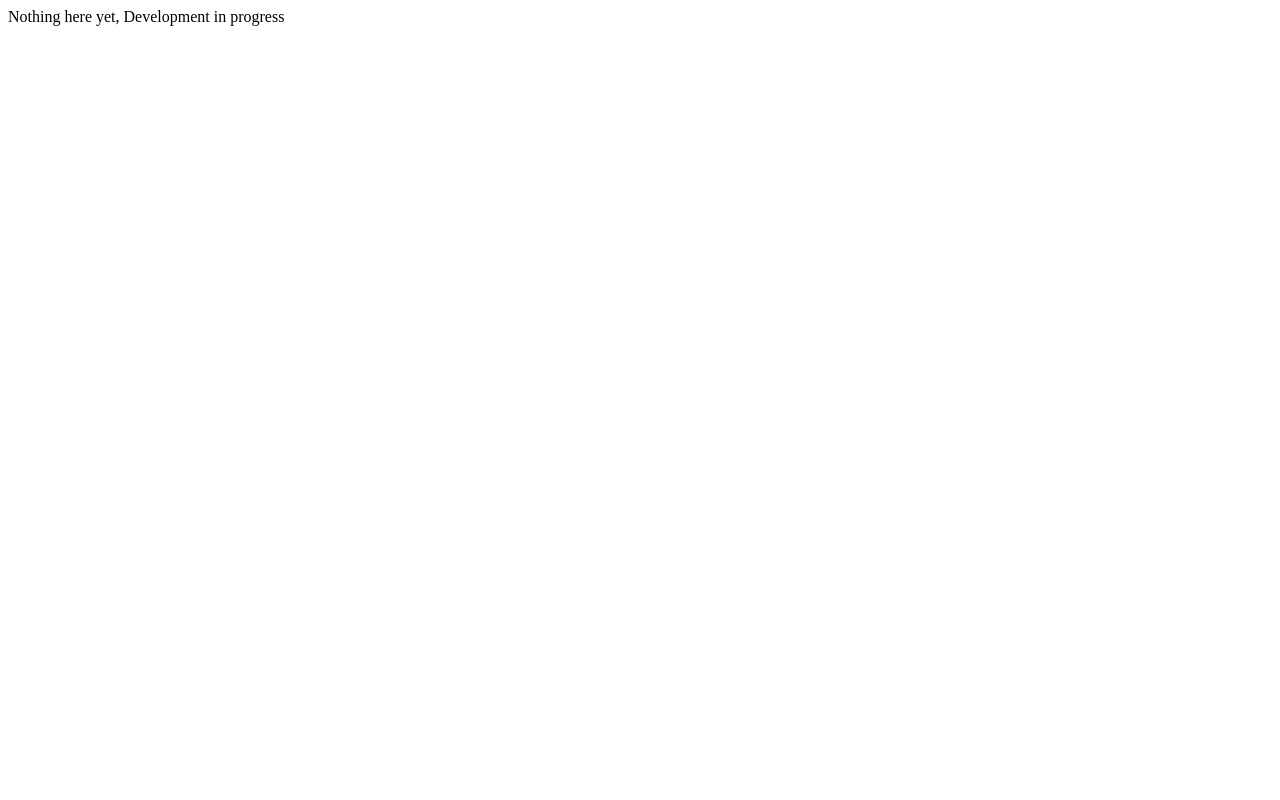
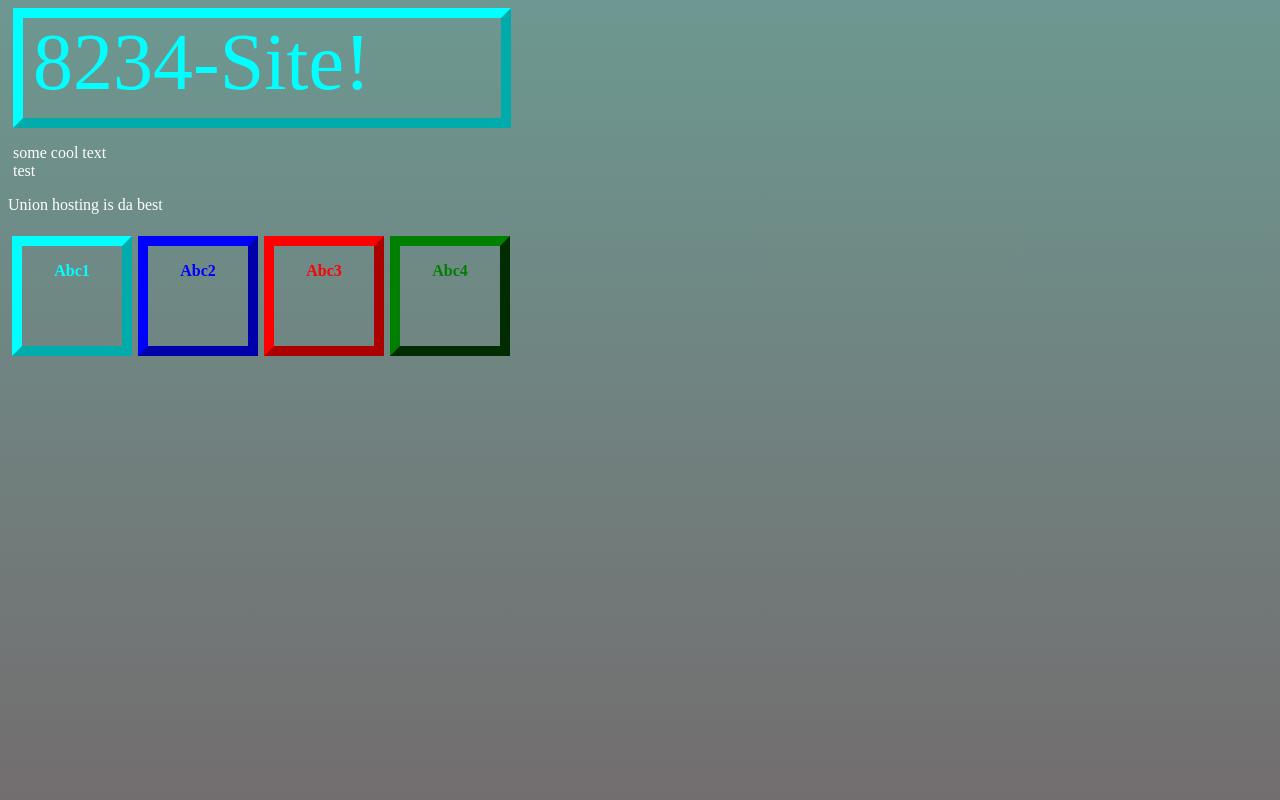
Before and after one commit to orbitalsupershell/orbitalsupershell.github.io, a plain HTML site: page index.html in a window 1280 px wide. Shown: the top 800 px of the page. Drawn offline with Linux system fonts and the light colour scheme.

Commit message:
Add files via upload

```diff
--- /dev/null
+++ b/index.css
@@ -0,0 +1,91 @@
+
+a {
+    color: rgb(0, 255, 64)
+  }
+
+
+  /* classes */
+
+
+  body.gradient1 {
+      background: rgb(2, 2, 2);
+      background: linear-gradient(180deg, rgb(109, 152, 145) 0%, rgb(118, 87, 93) 100%);
+      height: 1200px;
+      width: 600px;
+  }
+  p.title {
+      font-size: 80px;
+      margin-left: 10px;
+      margin-top: -1px;
+      font-family: system;
+  }
+  p.whitetext {
+    margin-left: 5px;
+    color: white;
+  }
+  p.centerp {
+      text-align: left;
+       margin-left: 10px;
+  }
+  div.titlebox{
+      width: 478px;
+      height: 100px;
+      border: 10px outset aqua;
+      color:aqua;
+      margin-left: 5px;
+
+  }
+
+
+
+
+   /* boxes */
+
+  #box1{
+      width: 100px;
+      height: 100px;
+      border: 10px outset aqua;
+      color:aqua;
+
+      margin-top: 1px;
+      margin-bottom: 1px;
+      margin-left: 1px;
+      margin-right: 1px;
+
+  }
+  #box2{
+      width: 100px;
+      height: 100px;
+      border: 10px outset blue;
+      color:blue;
+
+      margin-top: 1px;
+      margin-bottom: 1px;
+      margin-left: 1px;
+      margin-right: 1px;
+
+  }
+  #box3{
+      width: 100px;
+      height: 100px;
+      border: 10px outset red;
+      color:red;
+
+      margin-top: 1px;
+      margin-bottom: 1px;
+      margin-left: 1px;
+      margin-right: 1px;
+
+  }
+  #box4{
+      width: 100px;
+      height: 100px;
+      border: 10px outset green;
+      color:green;
+
+      margin-top: 1px;
+      margin-bottom: 1px;
+      margin-left: 1px;
+      margin-right: 1px;
+
+  }
--- a/index.html
+++ b/index.html
@@ -1,3 +1,38 @@
 <html>
-  Nothing here yet, Development in progress
+    <head>
+        <meta charset="utf-8">
+        <link rel="stylesheet" type="text/css" href="index.css">
+        <script src="base.js"></script>
+        <title>basic website</title>
+    </head>
+    <body class="gradient1">
+
+        <div class="titlebox">
+            <p class="title">8234-Site!</p>
+        </div>
+        <p class="whitetext">
+            some cool text     <br>
+            test
+
+        </p>
+        <p id="overwritetext">
+            This is overwritten by javascript
+        </p>
+        <table>
+            <tr>
+
+            </tr>
+            <tr>
+                <th><div id="box1"><p>Abc1</p></div></th>
+                <th><div id="box2"><p>Abc2</p></div></th>
+                <th><div id="box3"><p>Abc3</p></div></th>
+                <th><div id="box4"><p>Abc4</p></div></th>
+            </tr>
+        </table>
+
+    </body>
+    <script>
+        document.getElementById("overwritetext").innerHTML = "Union hosting is da best";
+        document.getElementById("overwritetext").style.color = "white";
+    </script>
 </html>
```
